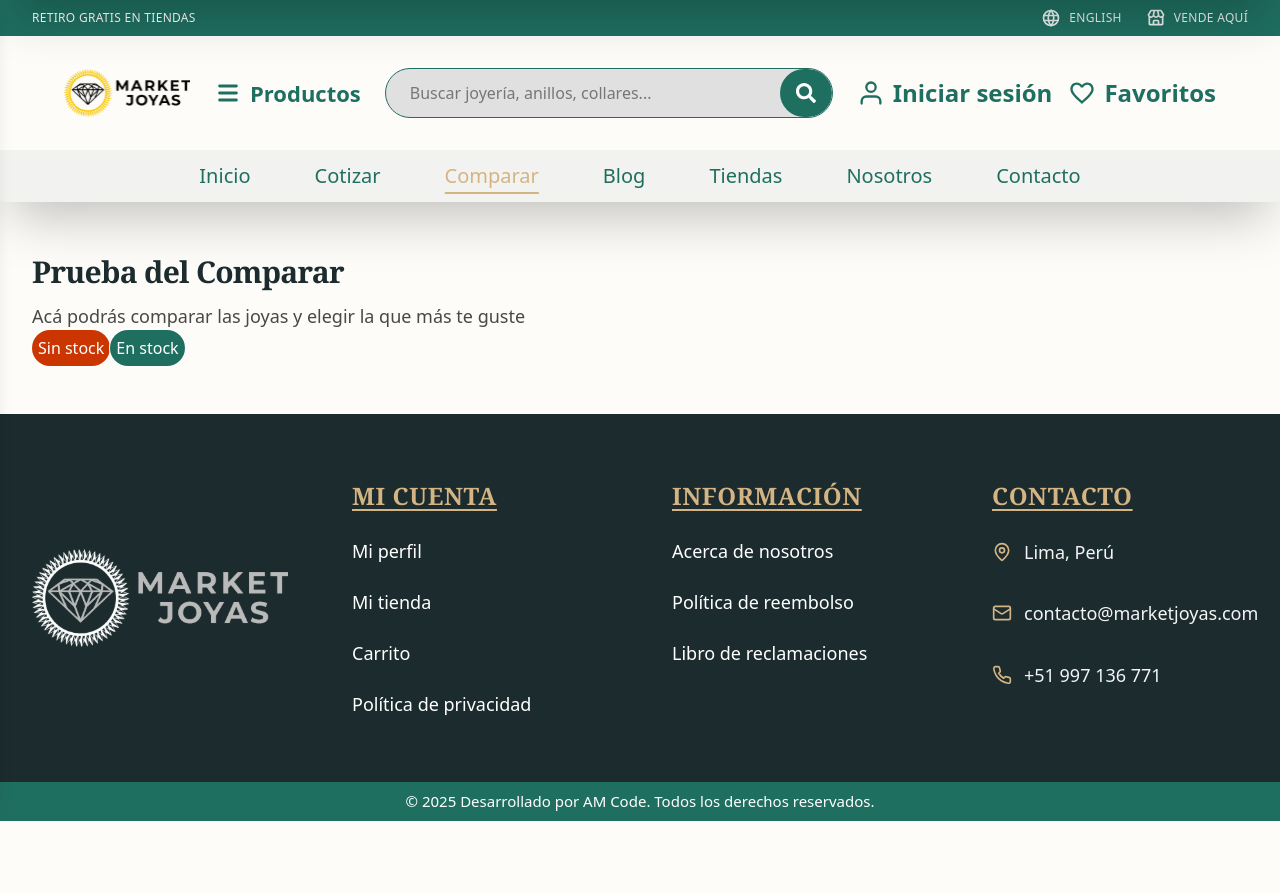
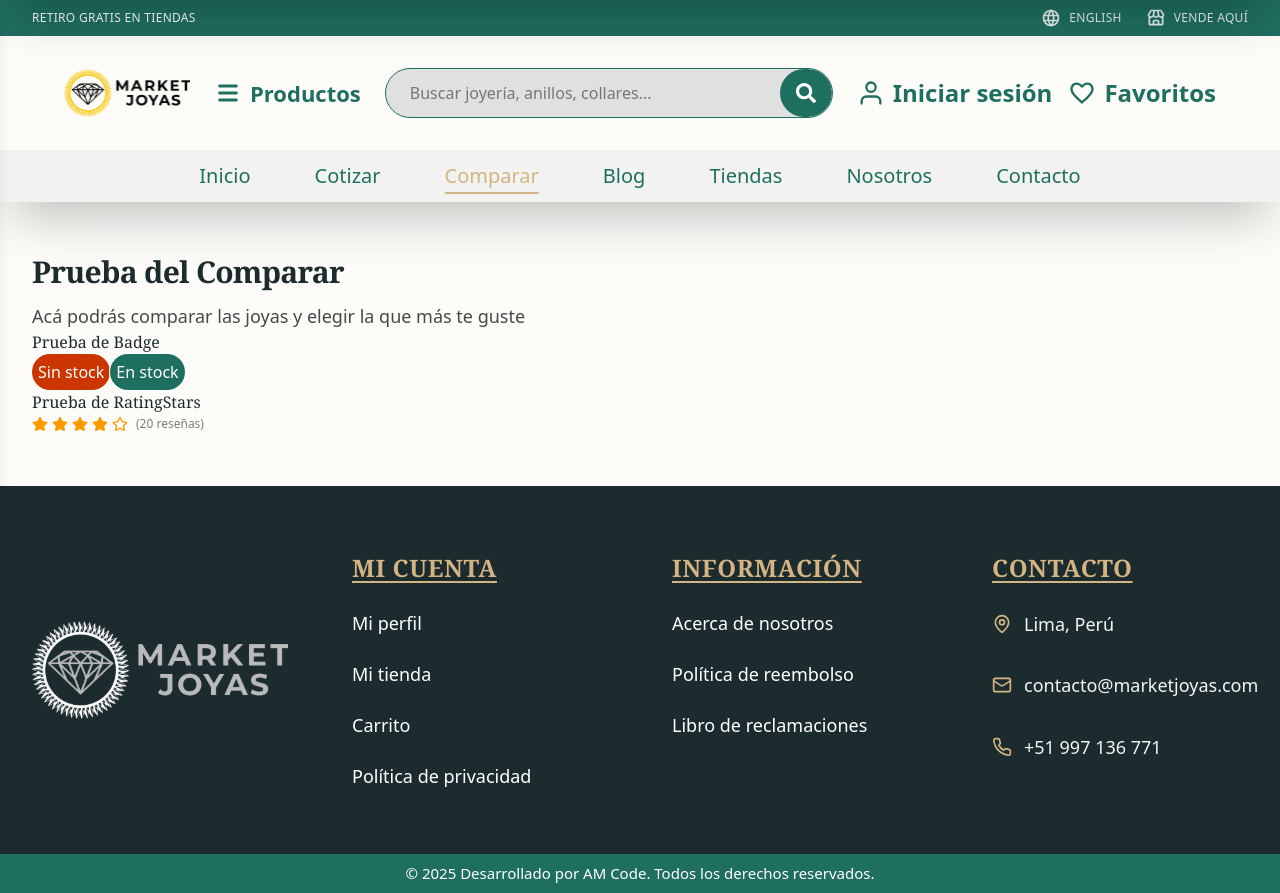
Before and after one commit to Ameteratzu/proyect-marketjoyas, a React (Vite) app: page /comparar in a window 1280 px wide. Before the commit the page ends 821 px from the top, so only its background shows below. Built offline with nearby package versions, Linux system fonts and the light colour scheme.

Commit message:
ADD: componente de calificacion de estrellas

```diff
--- a/src/pages/Compare/Compare.tsx
+++ b/src/pages/Compare/Compare.tsx
@@ -1,12 +1,16 @@
 import StockBadge from "./components/StockBadge";
+import RatingStars from "./components/RatingStars";
 
 export default function Compare() {
     return (
         <section className="container-p py-12">
           <h1 className="h1 text-3xl">Prueba del Comparar</h1>
           <p className="lead mt-3">Acá podrás comparar las joyas y elegir la que más te guste</p>
+          <h1>Prueba de Badge</h1>
           <StockBadge inStock={false} />
           <StockBadge inStock={true} />
+          <h1>Prueba de RatingStars</h1>
+          <RatingStars value={4} reviews={20} />
         </section>
       );
 }
--- /dev/null
+++ b/src/pages/Compare/components/RatingStars.tsx
@@ -0,0 +1,30 @@
+// Componente para mostrar la calificación en estrellas y el número de reseñas.
+type Props = { value: number; reviews?: number };
+import { FaStar, FaRegStar } from "react-icons/fa";
+
+export default function RatingStars({ value, reviews }: Props) {
+  const full = Math.floor(value);
+  const half = value - full >= 0.5;
+  const empty = 5 - full - (half ? 1 : 0);
+
+  return (
+    <div className="inline-flex items-center gap-2 text-amber-500">
+      <div className="flex">
+        {Array.from({ length: full }).map((_, i) => (
+          <span key={`f-${i}`}>
+            <FaStar className="mr-1" />
+          </span>
+        ))}
+        {half && <span>☆</span>}
+        {Array.from({ length: empty }).map((_, i) => (
+          <span key={`e-${i}`}>
+            <FaRegStar />
+          </span>
+        ))}
+      </div>
+      {reviews != null && (
+        <span className="text-xs text-graphite/70">({reviews} reseñas)</span>
+      )}
+    </div>
+  );
+}
```
